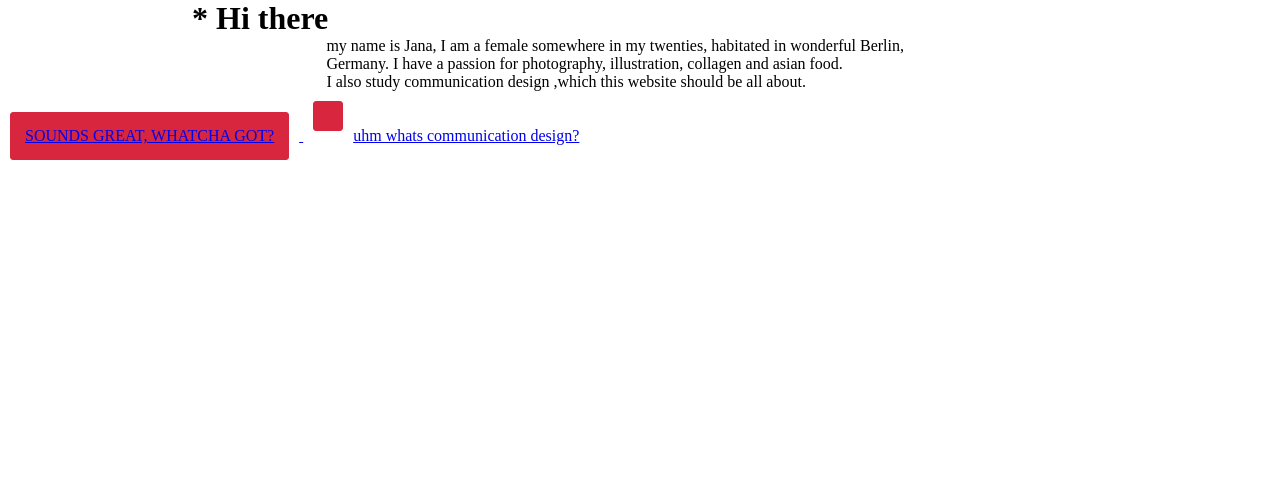
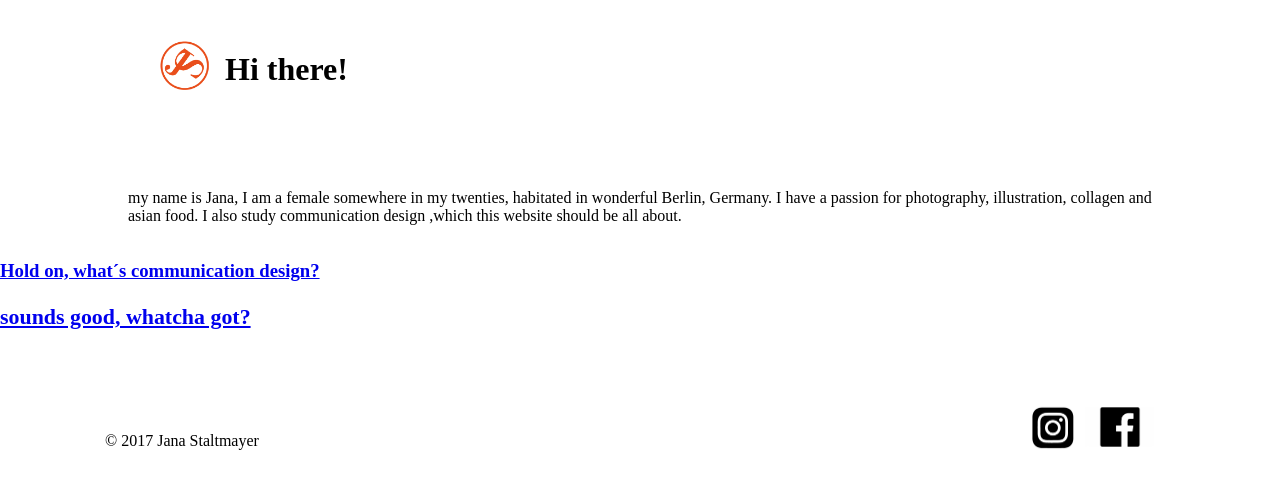
Before and after one commit to lefabus/Website_2017, a plain HTML site: page index.html in a window 1280 px wide. Drawn offline with Linux system fonts and the light colour scheme.

Commit message:
re-do index.html (opening page)

```diff
--- /dev/null
+++ b/CSS/stylesheetindex.css
@@ -0,0 +1,238 @@
+/* global angewendete sachen*/
+* {
+  box-sizing:border-box;
+}
+
+@font-face {
+  /* webfont reinladen und auf ganzes dokument anwenden */
+
+}
+
+body{
+  /*font: 15px 1.5 "Avant Garde",Avenir,sans-serif;*/
+  /*
+  used shortcut instead
+  font-family: "Avant Garde", Avenir, sans-serif;
+  font-size: 15px;
+  line-height: 1,5;
+  */
+  padding: 0;
+  margin: 0;
+  background-color: rgb(255,255,255);
+}
+
+.container {
+  width: 80%;
+  margin: auto;
+  overflow: hidden;
+}
+
+.container ul{
+  position: relative;
+  top:13px;
+}
+
+.containerimages {
+  min-width: 200px;
+  max-width: 500px;
+  margin: auto;
+  overflow: hidden;
+}
+
+ul{
+  margin: 0px;
+  padding: 0px;
+}
+
+section {
+  font: 15px 1.5 "Avant Garde",Avenir,sans-serif;
+}
+
+/*styling header */
+.header {
+  background-color: rgb(255,255,255);
+  color: rgb(0,0,0);
+  padding-top: 20px;
+  min-height:70px;
+  font-family: "Walbaum 12 Walbaum**", Bodoni, serif;
+  margin-bottom: 80px;
+  margin-top: 10px;
+}
+
+.header a{
+  color: rgb(0,0,0);
+  text-decoration: none;
+  font-size: 16px;
+  font-weight: bold;
+}
+
+.header ul{
+  padding: 0;
+  margin: 0;
+}
+
+.header li{
+  float: left;
+  display:inline;
+  padding: 20px 12px 3px 20px;
+}
+
+.header #branding{
+  float:left;
+  margin-bottom: 5px;
+}
+
+/* i dont really need this #branding {
+  height: 120px;
+}
+*/
+
+.header nav{
+  float:right;
+  margin-top: 12px;
+  margin-right: 30px;
+  margin-bottom: 10px;
+}
+
+.header #branding h1{
+  margin: 0;
+}
+
+.header .highlight, .header .selected a{
+  color: rgb(255, 112,77);
+  font-weight: bold;
+}
+
+/*#asterisk {
+  font-size: 35pt;
+  padding: 0px;
+  margin: 0px;
+  /* old color :color: rgb(255, 255, 158);
+  color: rgb(255, 112, 77);
+  /* für logo float: left;
+  display: inline;
+}
+
+#asterisk:hover {
+  color: rgb(110,110,110);
+  font-weight: bold;
+} */
+
+#logo {
+  position: relative;
+  top:10px;
+  right:2px;
+  padding: 0;
+  margin: 0;
+  margin-left: 30px;
+  margin-right: 10px;
+}
+
+#logo:hover {
+/* welche hover optionen habe ich hier ? */
+}
+
+.header a:hover{
+  color: rgb(110,110,110);
+  font-weight: bold;
+}
+
+#branding {
+  font: auto 1.0 Walbaum, Bodoni, serif;
+}
+
+/* showcase, wenn zwischendurch etwas dazu packen will, dann 33:00*/
+
+.containerimages img {
+  /*min-width: 500px;*/
+  overflow: visible;
+  height: 420px;
+}
+
+.footer img {
+  /*min-width: 500px;*/
+  overflow: visible;
+  height: auto;
+}
+
+/* main, alle Bilder und Beschreibung + die jeweiligen Links,
+hover-Optionen auch hier mit reinpacken */
+
+.projects {
+  text-align: center;
+  margin: 15px auto;
+}
+
+.projects p {
+  margin-bottom: 80px;
+}
+
+/*.hidden {
+  height:200px;
+  width:100%;
+  display: none;
+
+} not needed anymore, didnt work anyways*/
+
+/* footer styling */
+.footer {
+  width: 100%;
+  font: 16px 1.5 Walbaum, Bodoni, serif;
+  /*background-color: rgb(190,190,190);*/
+  color: rgb(0,0,0);
+  padding-bottom:20px;
+  padding-top: 10px;
+  min-height:70px;
+  /*text-align: left; NEED TO BE MORE SPECIFIC */
+  display: inline;
+
+}
+
+.footer #facebook {
+  text-align: right;
+  margin-right:125px;
+
+}
+
+.footer #instagram {
+  text-align: right;
+  margin-right: 2px;
+}
+
+
+.footer nav {
+  float: right;
+  display: inline;
+  margin-bottom: 10px;
+  margin-top: 50px;
+}
+
+.footer nav #facebook {
+  position: relative;
+  top:-5px;
+}
+
+.footer nav #instagram {
+  position: relative;
+  top:1px;
+}
+
+.footer #copyright {
+float: left;
+margin-left: 105px;
+margin-right: 60px;
+margin-top: 80px;
+}
+
+.footer #facebook:hover{
+ /*how can i add the coloured img underneath here, so it will show as hover option?? */
+}
+
+.footer #instagram:hover{
+ /*how can i add the coloured img underneath here, so it will show as hover option?? */
+/*background-color: rgb(0, 0, 0);*/
+}
+
+/*body .footer {
+margin-top: 80px;
+}*/
--- a/index.html
+++ b/index.html
@@ -1,5 +1,46 @@
+<html>
+<head>
+ <meta charset="utf-8">
+ <meta name="viewport" content="width=device-width">
+ <meta name="author" content:="Jana Staltmayer">
+ <title>Jana Staltmayer Welcome</title>
+ <link href="CSS/stylesheetindex.css" type="text/css" rel="stylesheet">
+ </head>
+ <body>
+   <!--<header>-->
+     <div class="header">
+     <div class="container">
+       <div id="branding">
+         <h1><a  href="index.html"><span id="logo"><img src="./photos/logo_farbe2.png"
+           alt="Logo" height="50" width="57"></span></a>Hi there!</h1>
+       </div>
+     </div>
+   </div>
+   <!--</header>-->
+   <section class="container">
+        <p class="subtext"> my name is Jana, I am a female somewhere in my twenties,
+          habitated in wonderful Berlin, Germany. I have a passion for photography,
+          illustration, collagen and asian food. I also study communication design
+          ,which this website should be all about.
+        </p>
+   </section>
+   <section class="buttons">
+     <a href="explain.html"><h3>Hold on, what´s communication design?<h3></a>
+     <a href="portfolio2.html"><h3>sounds good, whatcha got?<h3></a>
+     </section>
+   <div class="footer">
+     <p id="copyright">&copy; 2017 Jana Staltmayer</p>
+<nav>
+  <a id="instagram" href="https://www.instagram.com/dumbledxr/">
+    <img src="./photos/instagram_sw.png" height="51" width="51"></a>
+  <a id="facebook" href="https://www.facebook.com/jana.staltmayer">
+    <img src="./photos/facebook_sw.png" height="70" width="70"></a>
+</nav>
+   </div>
 
-<html>
+ </body>
+</html>
+<!-- <html>
 <head>
   <meta charset="utf-8">
   <meta name="viewport" content:"width=device-width">
@@ -7,9 +48,9 @@
   <title>Jana Staltmayer Welcome </title>
   <link href="CSS/stylesheet.css" type="text/css" rel="stylesheet">
 </head>
-<!-- mit <a> kann man Links zu neuen Seiten öffnen, wenn kein one-pager -->
+
 <body>
-  <!-- das hier soll die Startseite werden -->
+
   <div class="welcome text">
     <h1>* Hi there</h1>
     <div class="welcome paragraph">
@@ -22,14 +63,15 @@
       </p>
     </div>
   </div>
-<!--  <div class="buttons">
+
     <ul>
       <li> <a href="portfolio.html"> Sounds great, whatcha got?</a></li>
       <li> <a href="explain.html">uhm, whats communication design?</a></li>
     </ul>
-  -->
+
     <span class="buttons"> <a href="portfolio.html" </a> Sounds great, whatcha got?</span>
       <span class="buttons"><a href="explain.html" </a>uhm whats communication design?</span>
   </div>
 </body>
 </html>
+-->
```
Also changed, not shown: 2 other files.
